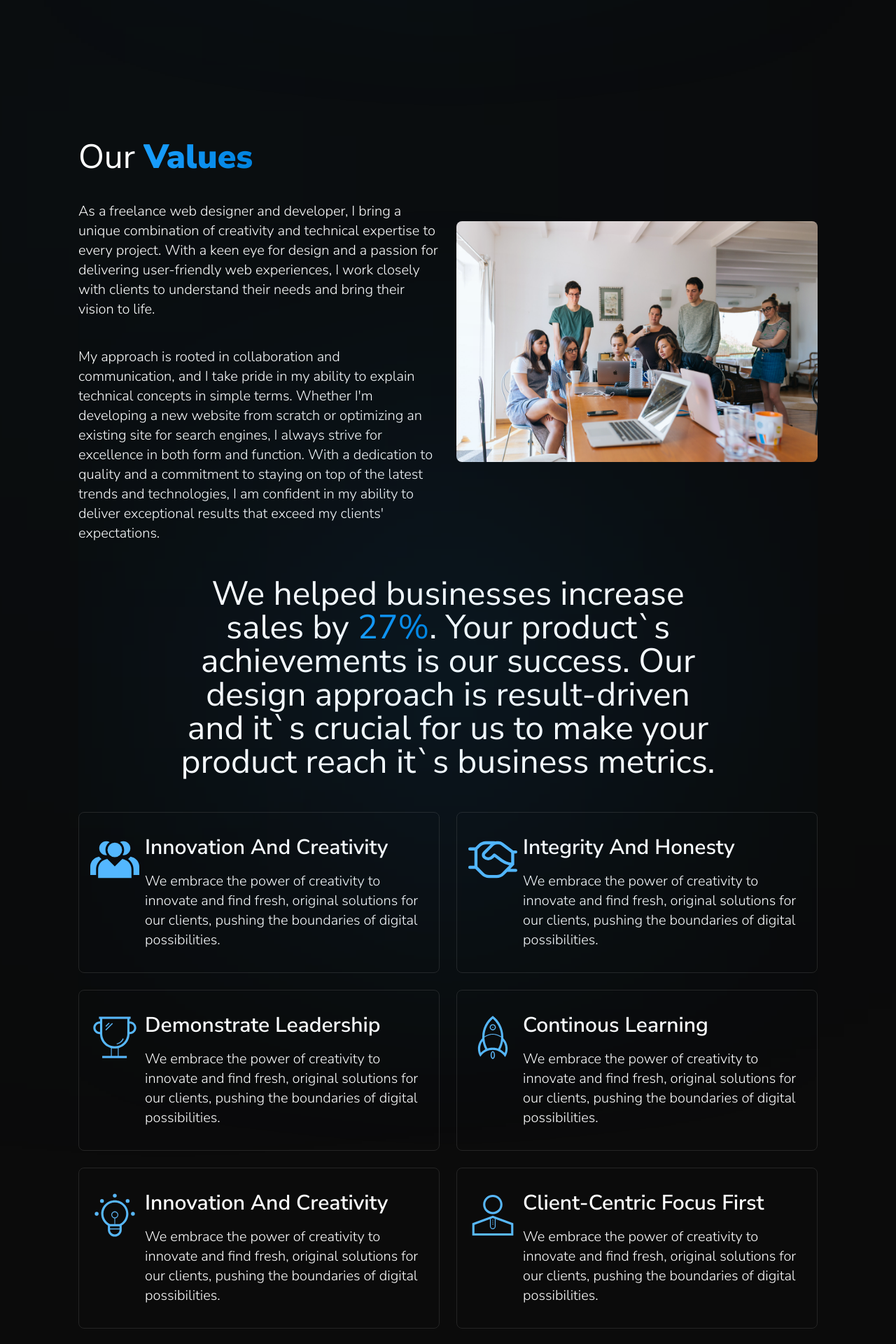
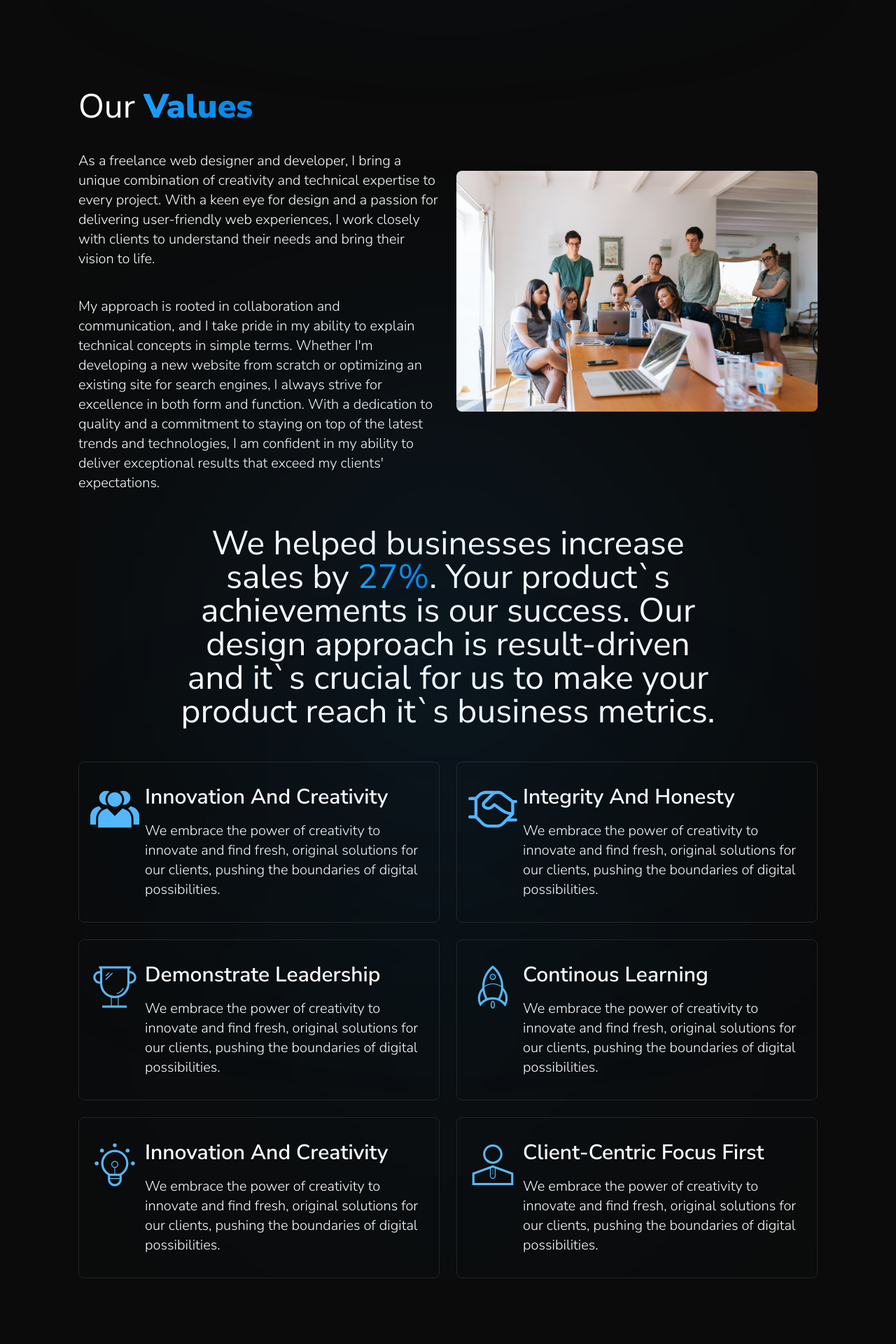
Before and after one commit to zrvnarmarin/BitLyte-Studios-Website, a Next.js app: page /about-us in a window 1280 px wide. Shown: the part 1960-3880 px from the top of the page at 70% size. Built offline with nearby package versions, Linux system fonts and the light colour scheme.

Commit message:
added blue effect overlay over grid values section;

```diff
--- a/app/about-us/(about-us-sections)/ValuesSection.tsx
+++ b/app/about-us/(about-us-sections)/ValuesSection.tsx
@@ -9,21 +9,6 @@ import TestHumanImage from "../../../public/images/agency-image.png";
 export default function WhyUsSection() {
   return (
     <SectionWrapper>
-      <div className="relative grid grid-cols-1 sm:grid-cols-2 xl:grid-cols-4 items-center justify-between gap-6 rounded-lg pt-4 sm:pt-8 md:pt-12">
-        {/* Blur background */}
-        <div className="w-64 h-64 absolute inset-0 bg-gradient-to-r from-[#1A9FFF] to-[#0083E0] z-10 blur-[930px]"></div>
-
-        {/* Card container */}
-        {/* {whyUsData.map((reason) => (
-          <WhyUsCard
-            key={reason.id}
-            title={reason.title}
-            description={reason.description}
-            icon={reason.icon}
-          />
-        ))} */}
-      </div>
-
       <div className="relative overflow-hidden flex flex-col gap-6 items-start">
         {/* <div className="w-64 h-64 absolute right-0 bg-gradient-to-r from-[#1A9FFF] to-[#0086E6] z-10 blur-[230px]"></div>
         <div className="w-64 h-64 absolute bottom-0 bg-gradient-to-r from-[#1A9FFF] to-[#0086E6] z-10 blur-[230px]"></div>
@@ -63,6 +48,7 @@ export default function WhyUsSection() {
           />
         </div>
 
+        {/* Big paragraph */}
         <h3 className="relative w-full text-3xl xs:text-4xl sm:text-5xl text-[#ffffff] font-medium text-center xs:font-normal z-40 py-4 sm:py-8 md:py-6 px-36">
           We helped businesses increase sales by{" "}
           <span className="custom-text">27%</span>. Your product`s achievements
@@ -72,10 +58,12 @@ export default function WhyUsSection() {
           <div className="w-48 h-48 absolute top-1/2 left-1/2 transform -translate-x-1/2 -translate-y-1/2 bg-gradient-to-r from-[#1A9FFF] to-[#0086E6] z-10 blur-[230px] pointer-events-none"></div>
         </h3>
 
-        <div className="grid grid-cols-2 gap-6">
+        {/* Values section */}
+        <div className="relative grid grid-cols-1 md:grid-cols-2 gap-6">
+          <div className="w-32 h-32 absolute top-1/2 left-1/2 transform -translate-x-1/2 -translate-y-1/2 bg-gradient-to-r from-[#1A9FFF] to-[#0086E6] z-10 blur-[230px] pointer-events-none"></div>
 
           <div className="flex flex-row gap-2 rounded-lg p-4 py-8 border-[0.5px] border-[#252525] z-20">
-           <TeamworkAndCollaborationIcon />
+            <TeamworkAndCollaborationIcon />
             <div className="flex flex-col gap-2">
               <h3 className="text-[#ffffff] font-semibold text-2xl xs:text-3xl text-start z-20">
                 Innovation And Creativity
@@ -367,7 +355,6 @@ export const TeamworkAndCollaborationIcon = () => {
       width={70}
       viewBox="0 0 472.615 472.615"
       className="flex-shrink-0"
-
     >
       <g id="SVGRepo_bgCarrier" stroke-width="0"></g>
       <g
```
